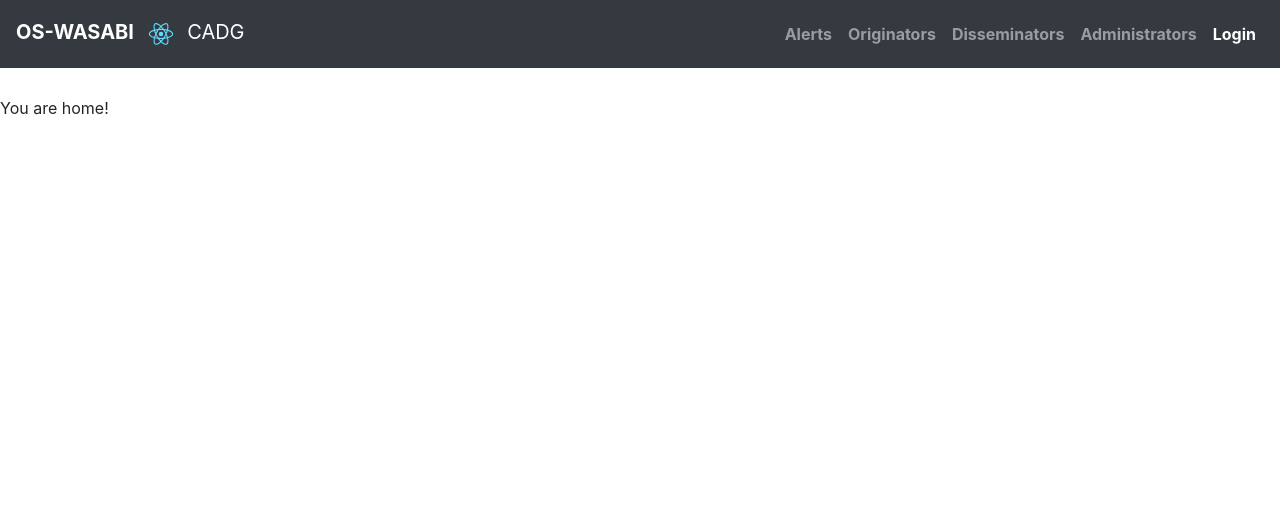
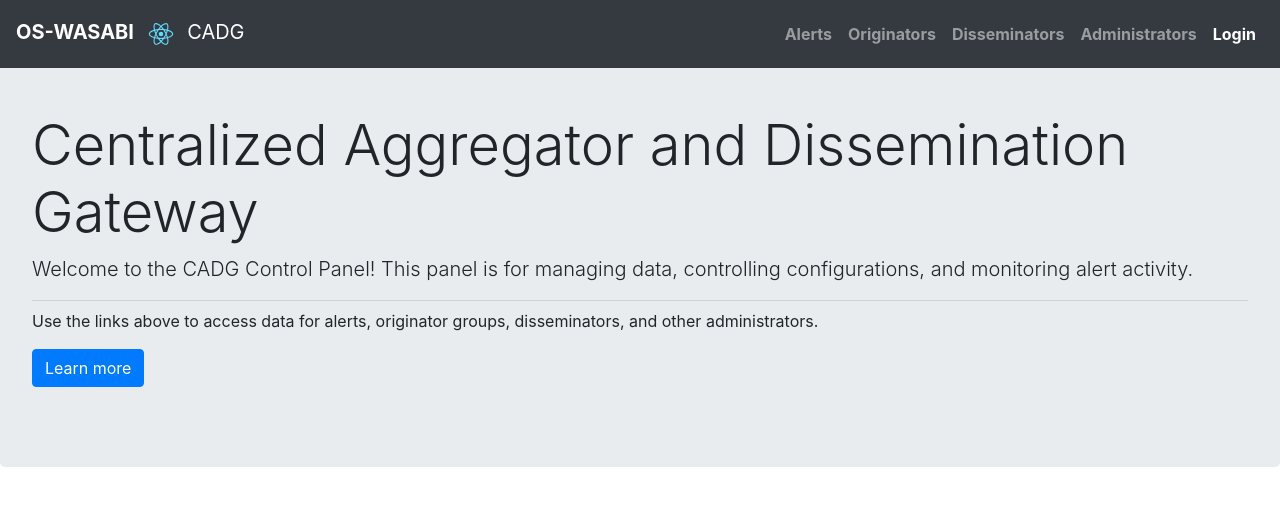
Before and after one commit to kchoadley/CADG, a React app in the folder cadg-ui/: page / in a window 1280 px wide. Shown: the top 506 px of the page. Built offline with nearby package versions, Linux system fonts and the light colour scheme.

Commit message:
Implement homepage

```diff
--- a/cadg-ui/src/components/main/admins/admins.js
+++ b/cadg-ui/src/components/main/admins/admins.js
@@ -53,7 +53,7 @@ class Admins extends Component {
     return (
       <div>
         <br/><br/><br/><br/>
-        <Container >
+        <Container fluid>
           <Row>
             <Col>
               <h1>Administrators</h1>
--- a/cadg-ui/src/components/main/aogs/aogs.js
+++ b/cadg-ui/src/components/main/aogs/aogs.js
@@ -45,7 +45,7 @@ class AOGs extends Component {
     return (
       <div>
         <br/><br/><br/><br/>
-        <Container >
+        <Container fluid>
           <Row>
             <Col>
               <h1>Alert Originator Groups</h1>
--- a/cadg-ui/src/components/main/home.js
+++ b/cadg-ui/src/components/main/home.js
@@ -1,10 +1,34 @@
 import React from 'react';
+import {
+  Table,
+  Jumbotron,
+  Container,
+  Button,
+  Row,
+  Col
+} from 'reactstrap';
 
 const Home = () => {
   return (
     <div className='full-height'>
-      <br/><br/><br/><br/>
-      You are home!
+      <br/><br/>
+      {/*<Container>*/}
+      <Jumbotron>
+        <h1 className='display-4'>Centralized Aggregator and Dissemination Gateway</h1>
+        <p className='lead'>
+            Welcome to the CADG Control Panel! This panel is for managing data,
+            controlling configurations, and monitoring alert activity.
+        </p>
+        <hr className="my-2" />
+        <p>
+          Use the links above to access data for alerts, originator
+          groups, disseminators, and other administrators.
+        </p>
+        <p className="lead">
+          <Button color="primary">Learn more</Button>
+        </p>
+      </Jumbotron>
+      {/*</Container>*/}
     </div>
   );
 };
```
